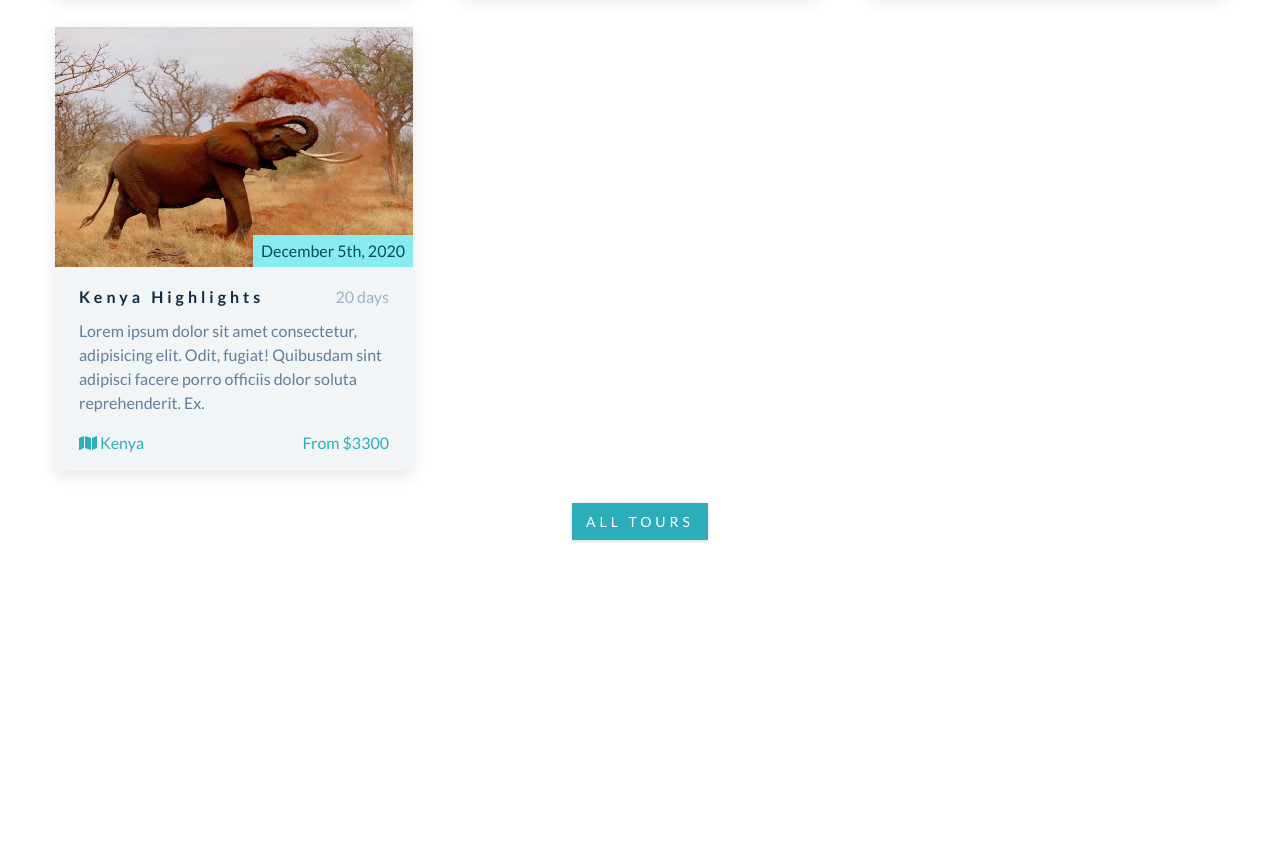
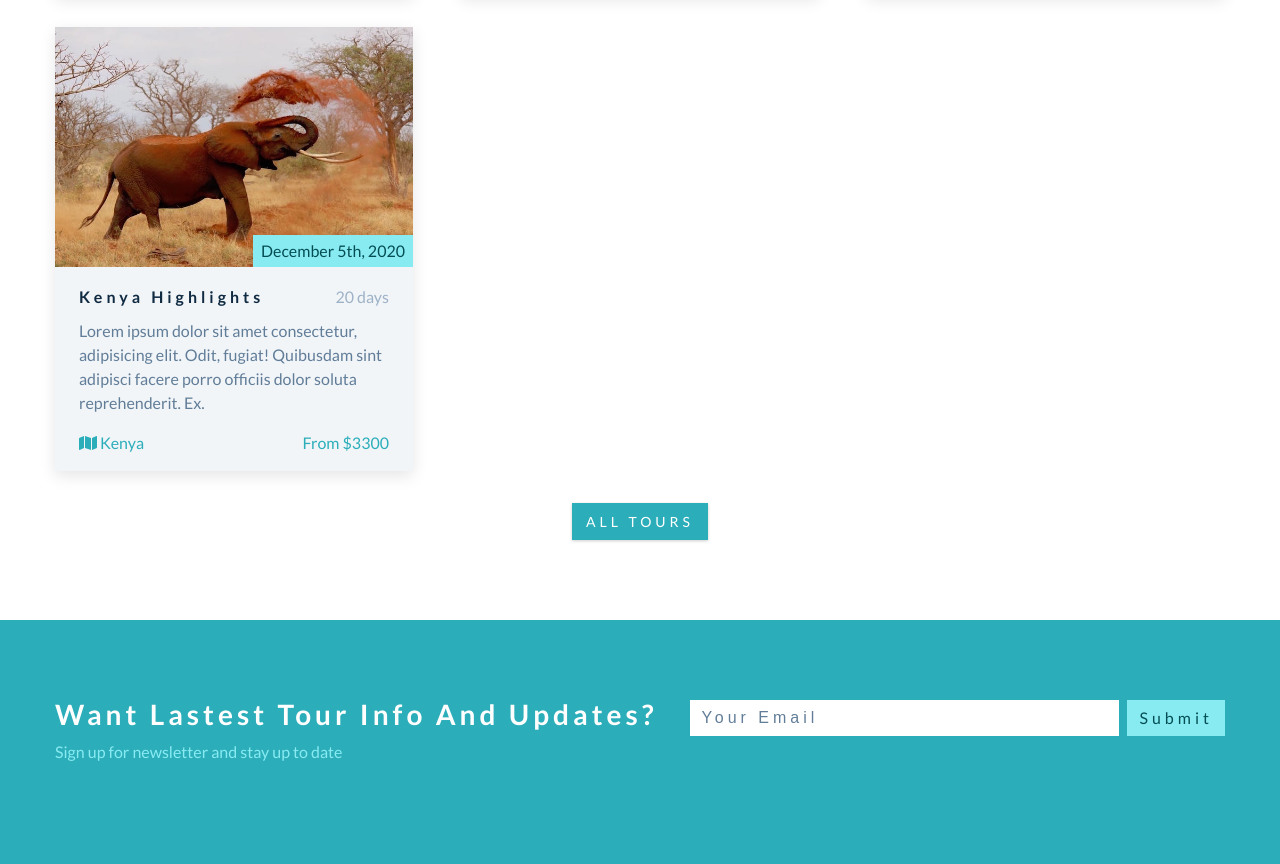
Before and after one commit to BlueXtreme/Backroads_flexbox, a plain HTML site: page index.html in a window 1280 px wide. Shown: the part 2508-3372 px from the top of the page. Before the commit the page ends 3128 px from the top, so only its background shows below. Drawn offline with Linux system fonts and the light colour scheme.

Commit message:
Added Contact From

```diff
--- a/css/styles.css
+++ b/css/styles.css
@@ -408,7 +408,62 @@ Featured Tours
 Contact
 ===============
 */
-
+.contact {
+  background: var(--clr-primary-5);
+}
+.contact-title {
+  color: var(--clr-white);
+}
+.contact-title p {
+  color: var(--clr-primary-8);
+}
+.contact-form {
+  display: flex;
+  max-width: 28rem;
+}
+.form-control {
+  flex: 1 1 auto;
+  color: var(--clr-grey-5);
+}
+.form-control,
+.btn-submit {
+  padding: 0.375rem 0.75rem;
+  font-size: 1rem;
+  line-height: 1.5;
+  font-weight: 300;
+  letter-spacing: var(--spacing);
+  background: var(--clr-white);
+  text-transform: capitalize;
+  border: transparent;
+}
+.form-control::placeholder {
+  color: inherit;
+}
+.btn-submit {
+  font-family: var(--ff-primary);
+  margin-left: 0.5rem;
+  background: var(--clr-primary-8);
+  color: var(--clr-primary-1);
+  cursor: pointer;
+  transition: var(--transition);
+}
+.btn-submit:hover {
+  background: var(--clr-primary-1);
+  color: var(--clr-primary-5);
+}
+@media screen and (min-width: 992px) {
+  .contact-center {
+    display: flex;
+    flex-wrap: wrap;
+    justify-content: space-between;
+  }
+  .contact-form {
+    align-self: flex-start;
+    flex: 1 1 auto;
+    max-width: 100%;
+    padding-left: 2rem;
+  }
+}
 /*
 ===============
 Gallery
--- a/index.html
+++ b/index.html
@@ -255,7 +255,25 @@
     <!-- end of featured tours -->
 
     <!-- contact -->
-
+    <section class="section contact" id="contact">
+      <div class="section-center contact-center">
+        <!-- contact title -->
+        <article class="contact-title">
+          <h3>want lastest tour info and updates?</h3>
+          <p>Sign up for newsletter and stay up to date</p>
+        </article>
+        <!-- contact form -->
+        <form class="contact-form">
+          <input
+            type="email"
+            name="email"
+            class="form-control"
+            placeholder="your email"
+          />
+          <button type="submit" class="btn-submit">submit</button>
+        </form>
+      </div>
+    </section>
     <!-- end of contact -->
 
     <!-- gallery  -->
```
